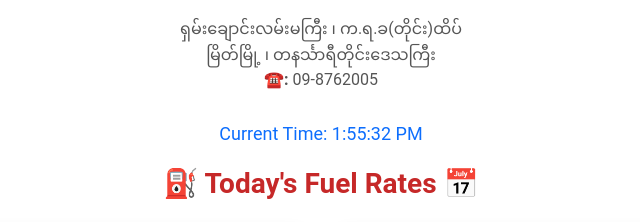
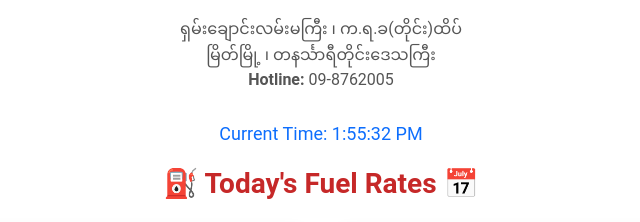
Before and after one commit to audiobar/fuel-station, a plain HTML site: page index.html in a window 1280 px wide. Shown: the part 364-586 px from the top of the page, 319-959 px from the left. Drawn offline with Linux system fonts and the light colour scheme.

Commit message:
Update index.html

```diff
--- a/index.html
+++ b/index.html
@@ -10,13 +10,13 @@
   <div class="container">
     <header>
       <div class="logo-container">
-        <!-- Logo URL: Update if needed -->
+        <!-- Logo: Update URL if needed -->
         <img id="logo" src="https://api.pcloud.com/getpubthumb?code=XZVDqH5ZB7XHlNvUgvh1zOGIo0Iqy4hunm3y&linkpassword=undefined&size=1912x980&crop=0&type=auto" alt="Logo" />
       </div>
       <p class="address">
         ရှမ်းချောင်းလမ်းမကြီး ၊ က.ရ.ခ(တိုင်း)ထိပ်<br />
         မြိတ်မြို့ ၊ တနင်္သာရီတိုင်းဒေသကြီး<br />
-        <span><strong>☎️:</strong> 09-8762005</span>
+        <span><strong>Hotline:</strong> 09-8762005</span>
       </p>
     </header>
 
@@ -60,7 +60,7 @@
       document.getElementById("time").innerText = now.toLocaleTimeString("en-US", { hour12: true });
     }, 1000);
 
-    // Fetch fuel prices from the GitHub-hosted JSON file
+    // Fetch fuel prices from GitHub JSON file
     fetch("https://raw.githubusercontent.com/audiobar/fuel-station/refs/heads/main/fuel-prices.json")
       .then(response => response.json())
       .then(data => {
```
